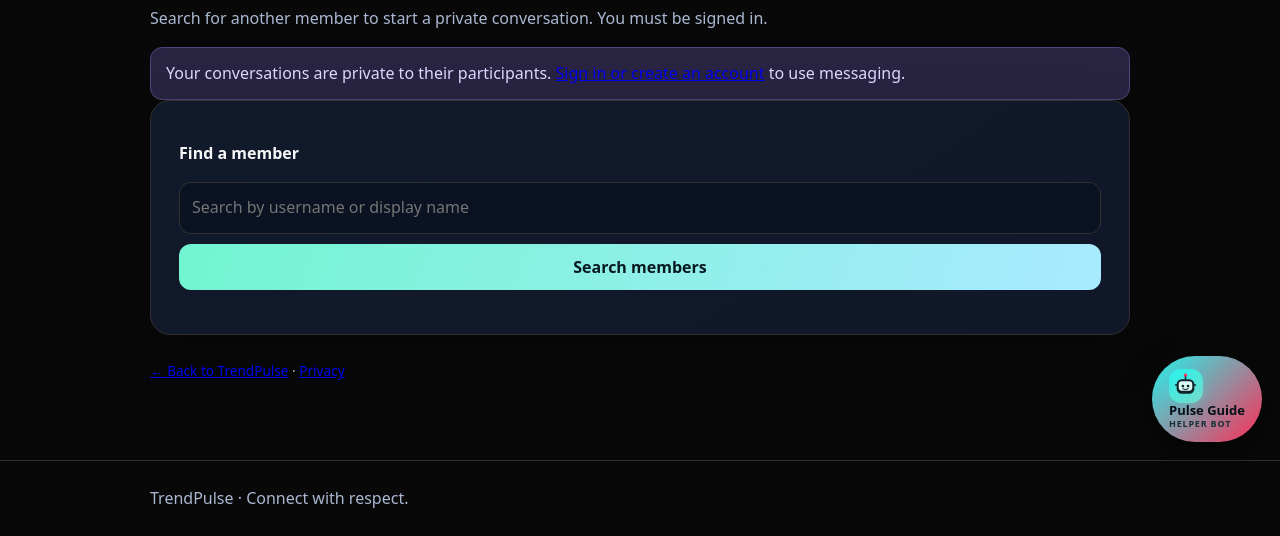
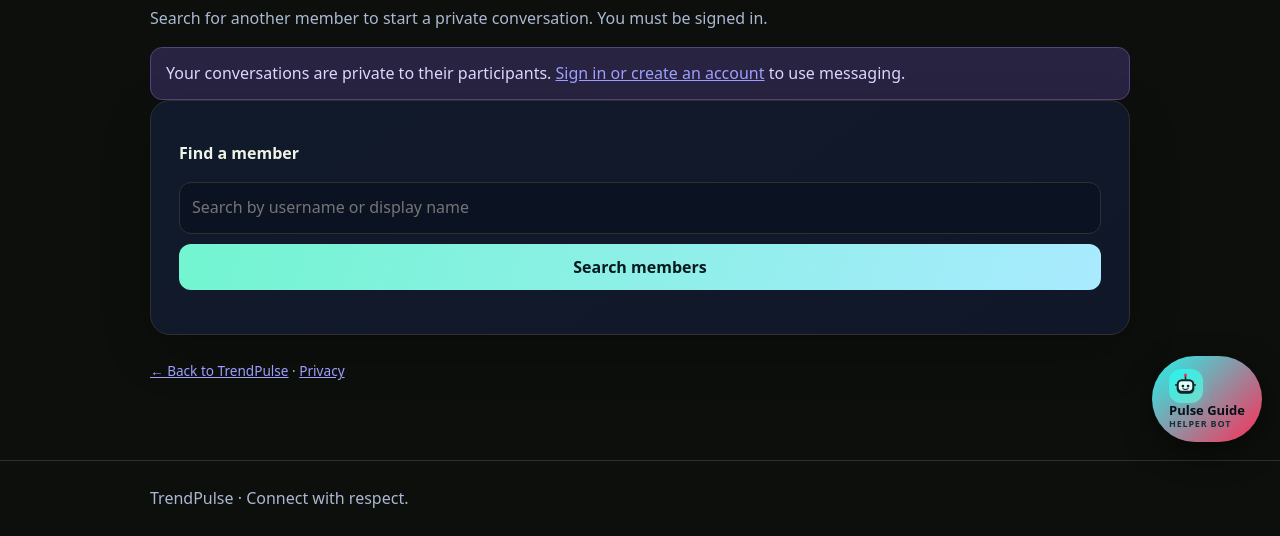
Before and after one commit to adeyemilukman495-netizen/Trendplus-, a website: page messages.html in a window 1280 px wide. Shown: the part 266-802 px from the top of the page. Drawn offline with nearby package versions, Linux system fonts and the light colour scheme.

Commit message:
Apply dark theme fallback to catalogue and account pages

```diff
--- a/messages.html
+++ b/messages.html
@@ -1,5 +1,9 @@
 <!doctype html>
-<html lang="en"><head><meta charset="utf-8"><meta name="viewport" content="width=device-width,initial-scale=1"><title>Messages | TrendPulse</title><meta name="description" content="Find TrendPulse members and send private messages."><link rel="stylesheet" href="./features.css?v=20261126-requests1"></head>
+<html lang="en"><head><meta charset="utf-8"><meta name="viewport" content="width=device-width,initial-scale=1"><title>Messages | TrendPulse</title><meta name="description" content="Find TrendPulse members and send private messages."><link rel="stylesheet" href="./features.css?v=20261126-requests1">
+<style id="trendpulse-theme-fallback">
+:root{color-scheme:dark}html{min-height:100%;background:#0c0f0b!important;color-scheme:dark}body{min-height:100vh;background-color:#0c0f0b!important;color:#eef3e6!important}body[data-feature="shorts"]{background-color:#05060b!important}body[data-feature="community"]{background-color:#090d18!important}body[data-feature="profile"]{background-color:#111216!important}input,textarea,select{color-scheme:dark}
+</style>
+</head>
 <body data-feature="messages"><main class="wrap"><p class="eyebrow">TrendPulse · Connect</p><h1>Messages</h1><p class="muted">Search for another member to start a private conversation. You must be signed in.</p><div class="notice">Your conversations are private to their participants. <a href="./members.html">Sign in or create an account</a> to use messaging.</div>
 <section class="panel"><form id="member-search-form" class="stack"><label for="member-search">Find a member</label><input id="member-search" minlength="2" required placeholder="Search by username or display name"><button class="primary">Search members</button></form><div id="member-results" class="stack" style="margin-top:16px"></div></section>
 <section id="chat-area" class="panel stack" hidden style="margin-top:18px"><h2 id="chat-title">Conversation</h2><div id="chat-messages" class="stack"></div><form id="message-form" class="stack"><label for="message-content">Message</label><textarea id="message-content" required maxlength="4000" placeholder="Write a message…"></textarea><button class="primary">Send message</button></form></section>
```
Also changed, not shown: internet-culture.html (+4 -0 lines), j-drama.html (+4 -0 lines), k-drama.html (+4 -0 lines), members.html (+4 -0 lines), movies.html (+4 -0 lines), music.html (+4 -0 lines), nollywood.html (+4 -0 lines), privacy.html (+4 -0 lines), reviews.html (+5 -1 lines).
